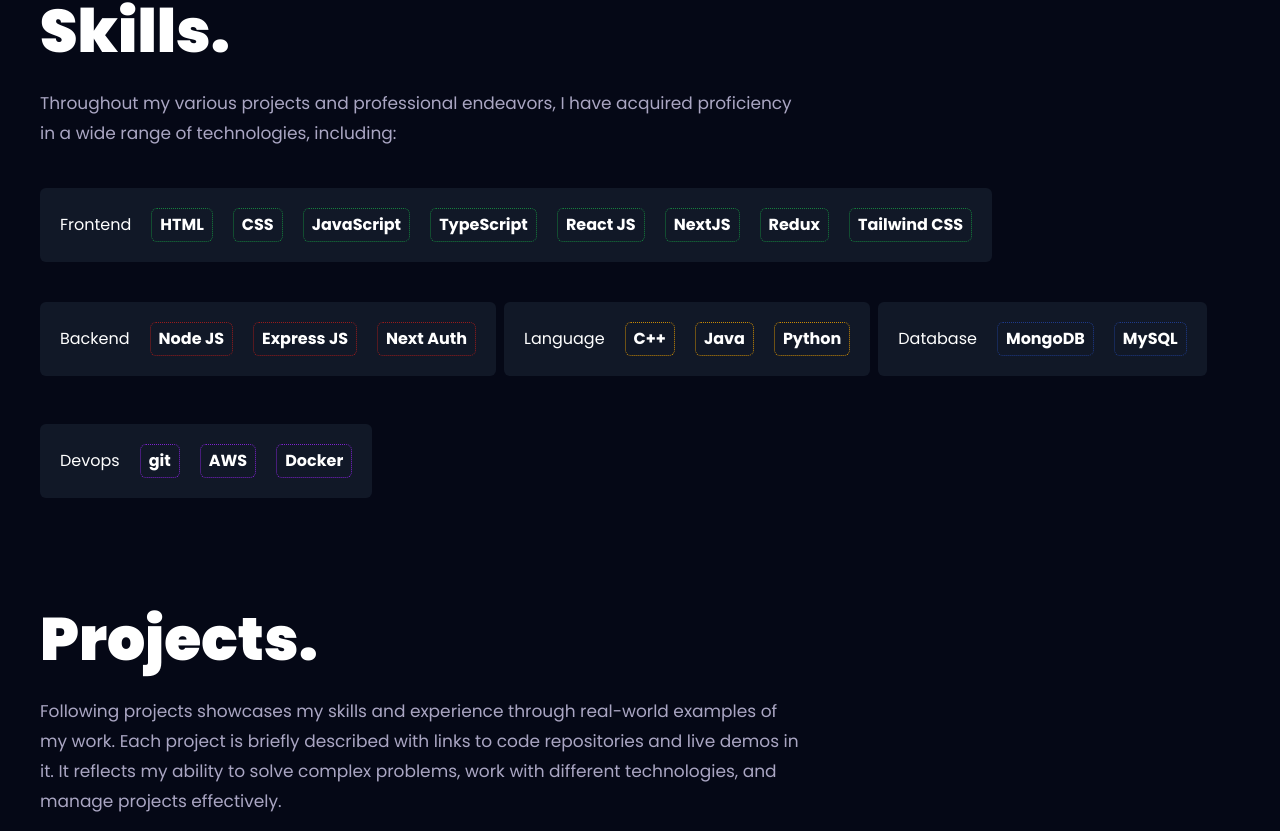
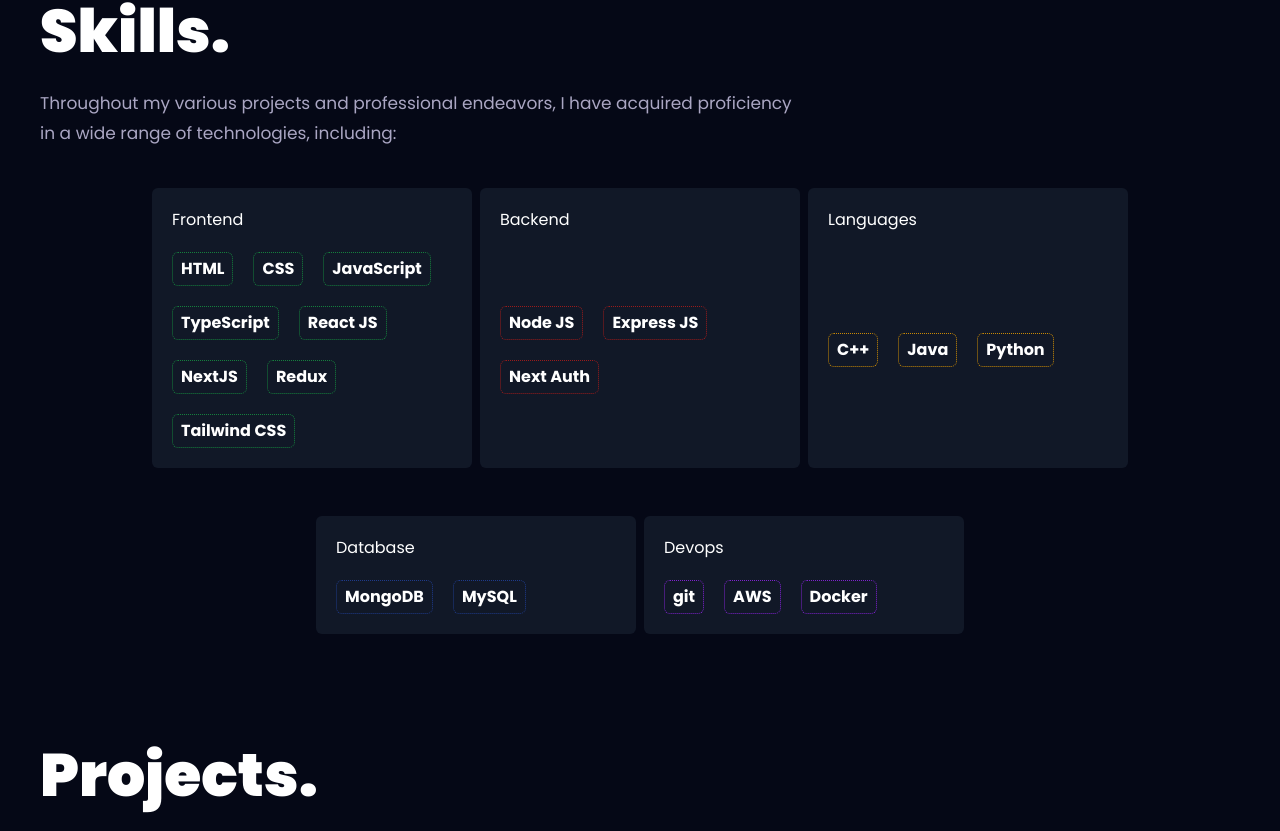
Before and after one commit to raghhavtaneja/portfolio, a React (Vite) app: page / in a window 1280 px wide. Shown: the part 910-1741 px from the top of the page. Built offline with nearby package versions, Linux system fonts and the light colour scheme.

Commit message:
improve fe

```diff
--- a/src/components/Hero.jsx
+++ b/src/components/Hero.jsx
@@ -24,7 +24,7 @@
             initial={{ opacity: 0, scale: 0.5 }}
             animate={{ opacity: 1, scale: 1 }}
             transition={{ duration: 0.5 }}
-            className="text-[#dfd9ff] font-medium lg:text-[20px] sm:text-[16px] xs:text-[10px] text-[10px] lg:leading-[30px] w-[50%]"
+            className="text-[#dfd9ff] font-medium lg:text-[20px] sm:text-[16px] xs:text-[14px] text-[14px] lg:leading-[30px] w-[50%]"
           >
             Software Engineer with passion for Technology, Cloud and Building.{" "}
             <br />
--- a/src/components/Navbar/Navbar.jsx
+++ b/src/components/Navbar/Navbar.jsx
@@ -73,7 +73,7 @@
             }}
           />
           {toggle && (
-            <div className="flex flex-col p-6 black-gradient absolute top-20 right-0 mx-4 my-2 min-w[140px] z-10 rounded-md">
+            <div className="flex flex-col p-6 bg-blue-950 absolute top-20 right-0 mx-4 my-2 min-w[140px] z-10 rounded-md">
               <div className="flex flex-col justify-end items-start gap-4">
                 <Link
                   to="/"
--- a/src/components/Skills.jsx
+++ b/src/components/Skills.jsx
@@ -15,8 +15,9 @@
         </p>
       </div>
 
-      <div className="mt-10 flex gap-7 w-full">
-        <div className="bg-gray-900 gap-5 p-5 rounded-md flex items-center">
+      <div className="flex gap-2 flex-wrap justify-center">
+        <div className="mt-10 flex gap-7 w-80">
+          <div className="bg-gray-900 gap-5 p-5 rounded-md flex flex-wrap items-center">
             <p>Frontend</p>
             <div className="flex flex-wrap gap-5">
               {technologies
@@ -32,9 +33,8 @@
           </div>
         </div>
 
-      <div className="flex gap-2 flex-wrap">
-        <div className="mt-10 flex gap-7">
-          <div className="bg-gray-900 gap-5 p-5 rounded-md flex flex-wrap items-center justify-start">
+        <div className="mt-10 flex gap-7 w-80">
+          <div className="bg-gray-900 gap-5 p-5 rounded-md flex flex-wrap items-start justify-start">
             <p>Backend</p>
             <div className="flex flex-wrap gap-5">
               {technologies
@@ -50,9 +50,9 @@
           </div>
         </div>
 
-        <div className="mt-10 flex gap-7">
-          <div className="bg-gray-900 gap-5 p-5 rounded-md flex flex-wrap items-center justify-start">
-            <p>Language</p>
+        <div className="mt-10 flex w-80">
+          <div className="bg-gray-900 gap-5 p-5 rounded-md flex flex-wrap items-start justify-start">
+            <p>Languages</p>
             <div className="flex flex-wrap gap-5">
               {technologies
                 .filter((technology) => technology.category === "languages")
@@ -67,8 +67,8 @@
           </div>
         </div>
 
-        <div className="mt-10 flex gap-7">
-          <div className="bg-gray-900 gap-5 p-5 rounded-md flex flex-wrap items-center">
+        <div className="mt-10 flex w-80">
+          <div className="bg-gray-900 gap-5 p-5 rounded-md flex flex-wrap items-start">
             <p>Database</p>
             <div className="flex flex-wrap gap-5">
               {technologies
@@ -84,8 +84,8 @@
           </div>
         </div>
 
-        <div className="mt-10 flex gap-7">
-          <div className="bg-gray-900 gap-5 p-5 rounded-md flex flex-wrap items-center">
+        <div className="mt-10 flex gap-7 w-80">
+          <div className="bg-gray-900 gap-5 p-5 rounded-md flex flex-wrap items-start">
             <p>Devops</p>
             <div className="flex flex-wrap gap-5">
               {technologies
```
Lines whose indentation alone changed are shown as unchanged.
